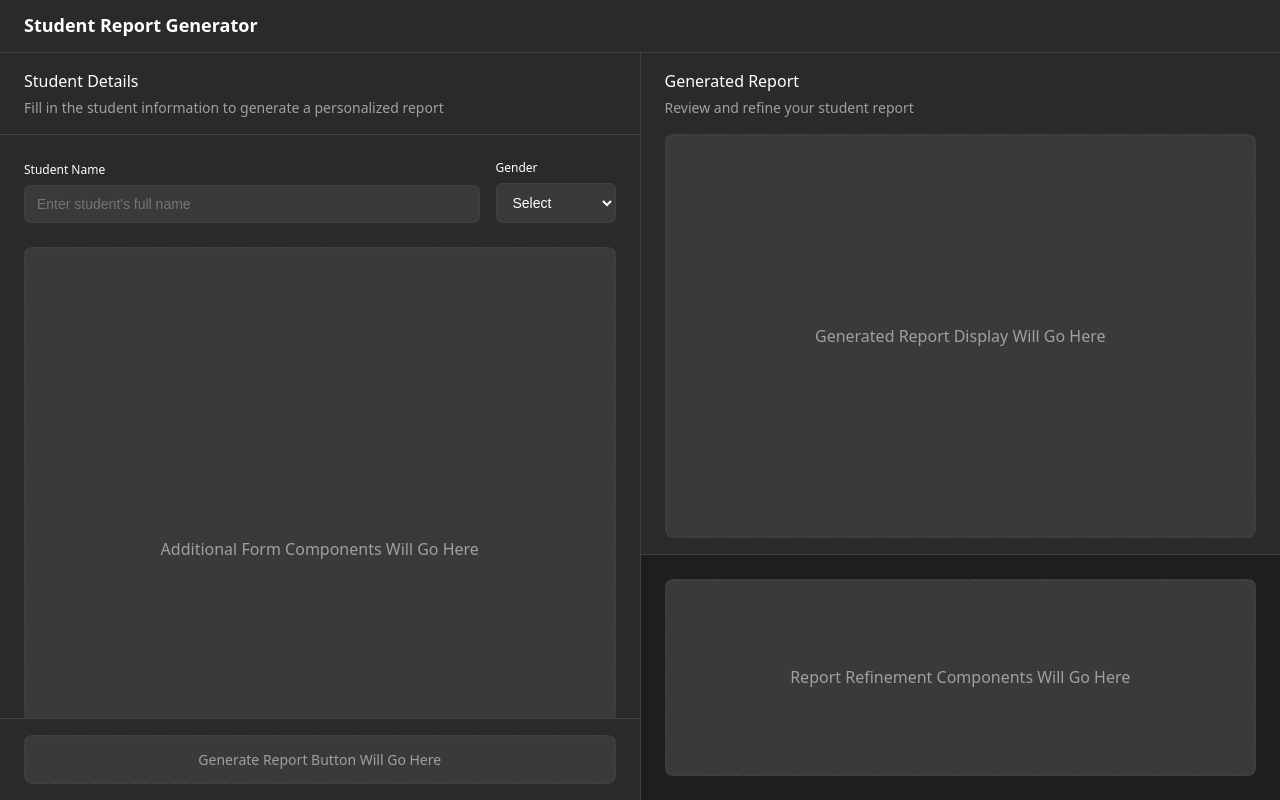
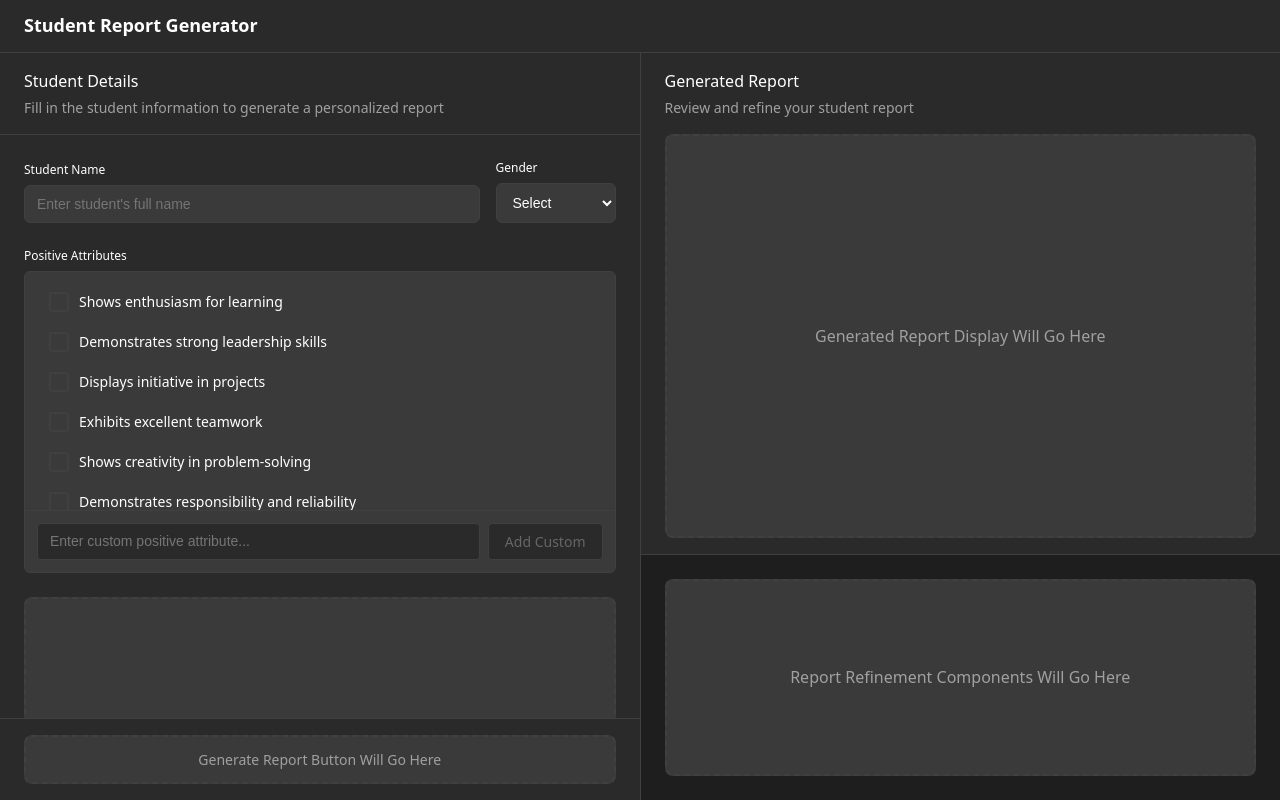
Before and after one commit to keithchewzk/report-scribe, a React (Vite) app in the folder frontend/: page / in a window 1280 px wide. Built offline with nearby package versions, Linux system fonts and the light colour scheme.

Commit message:
create a positive attributes field where traits can be selected or deselected

```diff
--- /dev/null
+++ b/frontend/src/components/StudentDetailsPanel/Form/PositiveAttributesField.jsx
@@ -0,0 +1,206 @@
+import { useState } from 'react'
+
+function PositiveAttributesField() {
+  const predefinedAttributes = [
+    "Shows enthusiasm for learning",
+    "Demonstrates strong leadership skills",
+    "Displays initiative in projects",
+    "Exhibits excellent teamwork",
+    "Shows creativity in problem-solving",
+    "Demonstrates responsibility and reliability",
+    "Displays respectful behavior towards others",
+    "Shows curiosity and asks thoughtful questions",
+    "Exhibits strong communication skills",
+    "Demonstrates perseverance through challenges"
+  ]
+
+  const [availableAttributes, setAvailableAttributes] = useState(predefinedAttributes)
+  const [selectedAttributes, setSelectedAttributes] = useState([])
+  const [customInput, setCustomInput] = useState('')
+
+  const toggleAttribute = (attribute) => {
+    setSelectedAttributes(prev =>
+      prev.includes(attribute)
+        ? prev.filter(attr => attr !== attribute)
+        : [...prev, attribute]
+    )
+  }
+
+  const addCustomAttribute = () => {
+    const trimmedInput = customInput.trim()
+    if (trimmedInput && !availableAttributes.includes(trimmedInput)) {
+      setAvailableAttributes(prev => [...prev, trimmedInput])
+      setSelectedAttributes(prev => [...prev, trimmedInput])
+      setCustomInput('')
+    }
+  }
+
+  const handleKeyDown = (e) => {
+    if (e.key === 'Enter') {
+      addCustomAttribute()
+    }
+  }
+
+  return (
+    <div style={{ marginBottom: '24px' }}>
+      <label
+        style={{
+          display: 'block',
+          fontSize: '12px',
+          fontWeight: '500',
+          color: '#ffffff',
+          marginBottom: '6px'
+        }}
+      >
+        Positive Attributes
+      </label>
+
+      <div style={{
+        backgroundColor: '#3a3a3a',
+        border: '1px solid #404040',
+        borderRadius: '6px',
+        height: '300px',
+        display: 'flex',
+        flexDirection: 'column'
+      }}>
+        {/* Scrollable Attributes List */}
+        <div style={{
+          flex: 1,
+          overflowY: 'auto',
+          padding: '12px'
+        }}>
+          {availableAttributes.map((attribute, index) => {
+            const isSelected = selectedAttributes.includes(attribute)
+            return (
+              <div
+                key={index}
+                onClick={() => toggleAttribute(attribute)}
+                style={{
+                  display: 'flex',
+                  alignItems: 'center',
+                  padding: '8px 12px',
+                  marginBottom: '4px',
+                  backgroundColor: isSelected ? '#4a5568' : 'transparent',
+                  borderRadius: '4px',
+                  cursor: 'pointer',
+                  transition: 'background-color 0.2s ease',
+                  fontSize: '14px',
+                  color: '#ffffff'
+                }}
+                onMouseEnter={(e) => {
+                  if (!isSelected) {
+                    e.currentTarget.style.backgroundColor = '#404040'
+                  }
+                }}
+                onMouseLeave={(e) => {
+                  if (!isSelected) {
+                    e.currentTarget.style.backgroundColor = 'transparent'
+                  }
+                }}
+              >
+                <div style={{
+                  width: '16px',
+                  height: '16px',
+                  border: '2px solid #404040',
+                  borderRadius: '3px',
+                  marginRight: '10px',
+                  display: 'flex',
+                  alignItems: 'center',
+                  justifyContent: 'center',
+                  backgroundColor: isSelected ? '#4a5568' : 'transparent',
+                  borderColor: isSelected ? '#4a5568' : '#404040'
+                }}>
+                  {isSelected && (
+                    <span style={{
+                      color: '#ffffff',
+                      fontSize: '12px',
+                      fontWeight: 'bold'
+                    }}>
+                      ✓
+                    </span>
+                  )}
+                </div>
+                <span style={{ flex: 1, lineHeight: '1.4' }}>
+                  {attribute}
+                </span>
+              </div>
+            )
+          })}
+        </div>
+
+        {/* Custom Input Section */}
+        <div style={{
+          borderTop: '1px solid #404040',
+          padding: '12px',
+          display: 'flex',
+          gap: '8px'
+        }}>
+          <input
+            type="text"
+            value={customInput}
+            onChange={(e) => setCustomInput(e.target.value)}
+            onKeyDown={handleKeyDown}
+            placeholder="Enter custom positive attribute..."
+            style={{
+              flex: 1,
+              padding: '8px 12px',
+              backgroundColor: '#2a2a2a',
+              border: '1px solid #404040',
+              borderRadius: '4px',
+              color: '#ffffff',
+              fontSize: '14px',
+              outline: 'none',
+              boxSizing: 'border-box'
+            }}
+            onFocus={(e) => {
+              e.target.style.borderColor = '#555555'
+            }}
+            onBlur={(e) => {
+              e.target.style.borderColor = '#404040'
+            }}
+          />
+          <button
+            onClick={addCustomAttribute}
+            disabled={!customInput.trim()}
+            style={{
+              padding: '8px 16px',
+              backgroundColor: customInput.trim() ? '#4a5568' : '#2a2a2a',
+              border: '1px solid #404040',
+              borderRadius: '4px',
+              color: customInput.trim() ? '#ffffff' : '#666666',
+              fontSize: '14px',
+              cursor: customInput.trim() ? 'pointer' : 'not-allowed',
+              transition: 'all 0.2s ease',
+              whiteSpace: 'nowrap'
+            }}
+            onMouseEnter={(e) => {
+              if (customInput.trim()) {
+                e.target.style.backgroundColor = '#5a6578'
+              }
+            }}
+            onMouseLeave={(e) => {
+              if (customInput.trim()) {
+                e.target.style.backgroundColor = '#4a5568'
+              }
+            }}
+          >
+            Add Custom
+          </button>
+        </div>
+      </div>
+
+      {/* Selected Count Display */}
+      {selectedAttributes.length > 0 && (
+        <div style={{
+          marginTop: '8px',
+          fontSize: '12px',
+          color: '#a0a0a0'
+        }}>
+          {selectedAttributes.length} positive attribute{selectedAttributes.length !== 1 ? 's' : ''} selected
+        </div>
+      )}
+    </div>
+  )
+}
+
+export default PositiveAttributesField
--- a/frontend/src/components/StudentDetailsPanel/Form/index.jsx
+++ b/frontend/src/components/StudentDetailsPanel/Form/index.jsx
@@ -1,5 +1,6 @@
 import NameField from './NameField'
 import GenderField from './GenderField'
+import PositiveAttributesField from './PositiveAttributesField'
 
 function StudentForm() {
   return (
@@ -19,9 +20,11 @@ function StudentForm() {
         <GenderField />
       </div>
 
+      <PositiveAttributesField />
+
       {/* Placeholder for additional form fields */}
       <div style={{
-        height: '600px',
+        height: '400px',
         backgroundColor: '#3a3a3a',
         border: '2px dashed #404040',
         borderRadius: '8px',
```
